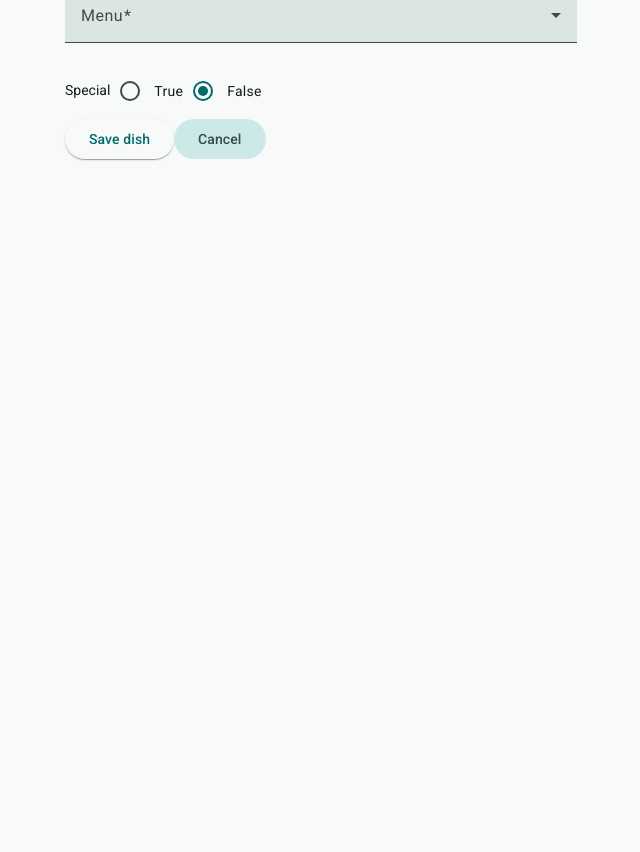
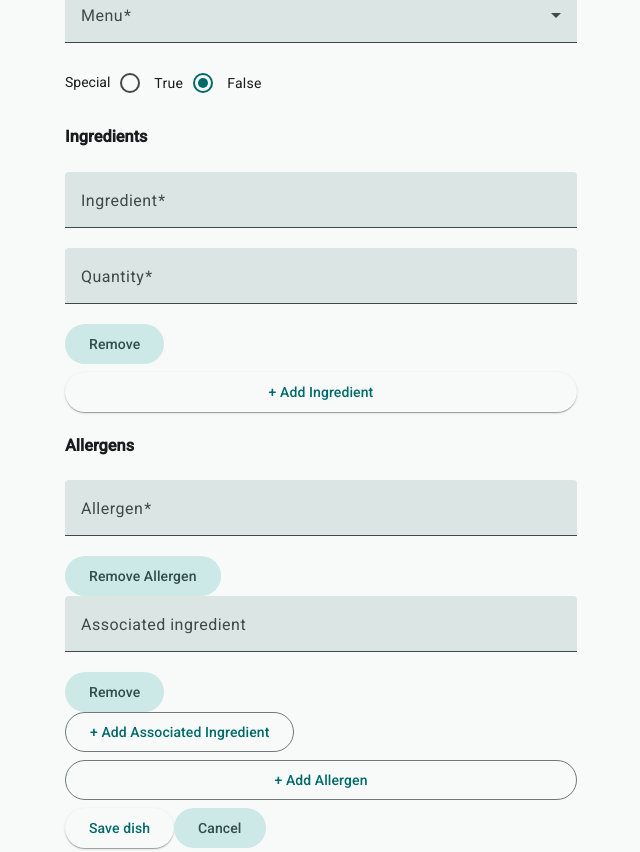
Before and after one commit to s00267367/WebProg2ProjectFrontend, an Angular app: page /dishes/new in a window 1280 px wide. Shown: the part 260-1112 px from the top of the page, without its empty margins (319-959 px from the left). Before the commit the page ends 816 px from the top, so only its background shows below. Built offline with nearby package versions, Linux system fonts and the light colour scheme.

Commit message:
implements form arrays for ingredients and allergens with a nested form array in allergens. changes models to correctly make availability an object and not just send menu and availability on their own

```diff
--- a/src/app/features/dishes/models/dish.model.ts
+++ b/src/app/features/dishes/models/dish.model.ts
@@ -25,8 +25,7 @@ export interface IDish {
 export interface CreateDishDto {
   name: string;
   price: number;
-  menu: string;
-  special: boolean;
+  availability: IAvailability;
   ingredients: IIngredient[];
   allergens: IAllergen[];
 }
@@ -34,8 +33,7 @@ export interface CreateDishDto {
 export interface UpdateDishDto {
   name: string;
   price: number;
-  menu: string;
-  special: boolean;
+  availability: IAvailability;
   ingredients: IIngredient[];
   allergens: IAllergen[];
 }
--- a/src/app/features/dishes/pages/dish-form/dish-form.html
+++ b/src/app/features/dishes/pages/dish-form/dish-form.html
@@ -22,9 +22,9 @@
 
 
   <!-- Price Field -->
-  <mat-form-field >
+  <mat-form-field>
     <mat-label>Price</mat-label>
-    <input matInput formControlName="price" placeholder="e.g. 8.50" />
+    <input matInput type="number" formControlName="price" placeholder="e.g. 8.50" />
     @if (dishForm.controls.price.hasError('required')) {
       <mat-error>Price is required</mat-error>
     } @else if (dishForm.controls.price.hasError('min')) {
@@ -32,14 +32,14 @@
     }
   </mat-form-field>
 
-  <!-- Menu Field -->
+  <div formGroupName="availability">
     <mat-form-field>
       <mat-label>Menu</mat-label>
       <mat-select formControlName="menu">
-        <mat-option value="Breakfast">Breakfast</mat-option>
-        <mat-option value="Lunch">Lunch</mat-option>
-        <mat-option value="Dinner">Dinner</mat-option>
-        <mat-option value="Dessert">Dessert</mat-option>
+          <mat-option value="breakfast">Breakfast</mat-option>
+          <mat-option value="lunch">Lunch</mat-option>
+          <mat-option value="dinner">Dinner</mat-option>
+          <mat-option value="dessert">Dessert</mat-option>
       </mat-select>
     </mat-form-field>
 
@@ -51,9 +51,87 @@
           <mat-radio-button [value]="false">False</mat-radio-button>
       </mat-radio-group>
     </div>
+  </div>
+  <!-- Menu Field -->
 
-  <!--I need to learn form arrays for ingredient and allergens-->
+  <!-- Ingredients -->
+  <h3>Ingredients</h3>
 
+  <div formArrayName="ingredients">
+
+    @for (ingredient of ingredients.controls; track $index; let i = $index) {
+
+      <div [formGroupName]="i" class="ingredient-row">
+
+        <mat-form-field>
+          <mat-label>Ingredient</mat-label>
+          <input matInput formControlName="name" placeholder="e.g. Flour">
+        </mat-form-field>
+
+        <mat-form-field>
+          <mat-label>Quantity</mat-label>
+          <input matInput formControlName="quantity" placeholder="e.g. 200g">
+        </mat-form-field>
+
+        <button matButton="tonal" type="button" (click)="removeIngredient(i)">
+          Remove
+        </button>
+
+      </div>
+    }
+
+  </div>
+
+  <button matButton="elevated" type="button" (click)="addIngredient()">
+    + Add Ingredient
+  </button>
+
+  <!-- Allergens -->
+  <h3>Allergens</h3>
+
+  <div formArrayName="allergens">
+
+    @for (allergen of allergens.controls; track $index; let i = $index) {
+
+      <div [formGroupName]="i" class="allergen-row">
+
+        <mat-form-field >
+          <mat-label>Allergen</mat-label>
+          <input matInput formControlName="name" placeholder="e.g. Gluten">
+        </mat-form-field>
+
+        <button matButton="tonal" type="button" (click)="removeAllergen(i)">
+          Remove Allergen
+        </button>
+
+        <!--ingredients for allergens-->
+        <div formArrayName="ingredients">
+          @for (ingredient of getAllergenIngredients(i).controls; track $index; let j = $index) {
+            <div class="allergen-ingredient">
+              <mat-form-field>
+                <mat-label>Associated ingredient</mat-label>
+                <input matInput [formControlName]="j" placeholder="e.g. Wheat">
+              </mat-form-field>
+
+              <button matButton="tonal" type="button" (click)="removeAllergenIngredient(i, j)">
+                Remove
+              </button>
+            </div>
+          }
+        </div>
+
+        <button matButton="outlined" type="button" (click)="addAllergenIngredient(i)">
+          + Add Associated Ingredient
+        </button>
+      </div>
+    }
+  </div>
+
+  <button matButton="outlined" type="button" (click)="addAllergen()">
+    + Add Allergen
+  </button>
+
+  <!--save for form-->
   @if (saveError(); as message) { <p role="alert">{{ message }}</p> }
   <div class="button-group">
     <button matButton="elevated" type="submit" [disabled]="saving()">
--- a/src/app/features/dishes/pages/dish-form/dish-form.ts
+++ b/src/app/features/dishes/pages/dish-form/dish-form.ts
@@ -1,5 +1,5 @@
 import { Component, inject, input, signal, OnInit } from '@angular/core';
-import { FormBuilder, FormsModule, ReactiveFormsModule, Validators } from '@angular/forms';
+import { FormBuilder, FormsModule, ReactiveFormsModule, FormArray, FormGroup, FormControl, Validators } from '@angular/forms';
 import { CreateDishDto } from '../../models/dish.model';
 import { DishService } from '../../services/dish-service';
 import { notBlank } from '../../../../shared/validators/not-blank.validator';
@@ -12,13 +12,27 @@ import { MatSnackBar } from '@angular/material/snack-bar';
 import { MatProgressBarModule } from '@angular/material/progress-bar';
 import { MatSelect, MatSelectModule, MatOption } from '@angular/material/select';
 import { MatRadioButton, MatRadioModule, MatRadioGroup } from '@angular/material/radio';
+
+// FormGroup representing one ingredient
+type IngredientForm = FormGroup<{
+  name: FormControl<string>;
+  quantity: FormControl<string>;
+}>;
+
+// FormGroup representing one allergen
+type AllergenForm = FormGroup<{
+  name: FormControl<string>;
+  ingredients: FormArray<FormControl<string>>;
+}>;
+
 @Component({
   selector: 'app-dish-form',
   imports: [
     RouterLink, FormsModule, ReactiveFormsModule,
     MatButtonModule, MatFormFieldModule, MatInputModule,
     MatCardModule, MatProgressBarModule, MatSelect, MatSelectModule,
-    MatOption, MatRadioButton, MatRadioGroup, MatSelectModule
+    MatOption, MatRadioButton, MatRadioGroup, MatSelectModule,
+    MatRadioModule
   ],
   templateUrl: './dish-form.html',
   styleUrl: './dish-form.scss',
@@ -36,15 +50,19 @@ export class DishForm {
   dishForm = this.formBuilder.nonNullable.group({
     name: ['', [Validators.required, notBlank, Validators.minLength(2), Validators.maxLength(30)]],
     price: this.formBuilder.nonNullable.control<number>(0, [Validators.required, Validators.min(1)]),
-    menu:  ['', [Validators.required, notBlank]],
-    special: [false],
+    availability: this.formBuilder.nonNullable.group({
+      menu:  ['', [Validators.required, notBlank]],
+      special: [false]
+    }),
+    ingredients: this.formBuilder.array<IngredientForm>([this.createIngredient()]),
+    allergens: this.formBuilder.array<AllergenForm>([this.createAllergen()])
   });
 
 
   onSubmit(): void {
     this.dishForm.disable();
-    const { name, price, menu, special } = this.dishForm.getRawValue();
-    const newDish: CreateDishDto = { name, price, menu, special };
+    const { name, price, availability, ingredients, allergens } = this.dishForm.getRawValue();
+    const newDish: CreateDishDto = { name, price, availability, ingredients, allergens };
 
     this.saving.set(true);
     this.saveError.set(null);
@@ -55,6 +73,7 @@ export class DishForm {
       ? this.dishService.updateDish(id, newDish)
       : this.dishService.addDish(newDish);
 
+    console.log(newDish);
     request.subscribe({
       next: (response) => {
         this.snackBar.open(`${newDish.name} saved`, 'Close', { duration: 10000 });
@@ -75,9 +94,65 @@ export class DishForm {
 
     this.dishService.getDishById(id).subscribe({
       next: (dish) =>
-        this.dishForm.patchValue({ name: dish.name, price: dish.price, menu: dish.availability.menu, special: dish.availability.special }),
+        this.dishForm.patchValue({ name: dish.name, price: dish.price, availability: dish.availability, ingredients: dish.ingredients ,allergens: dish.allergens }),
       error: (err: Error) => this.saveError.set(err.message),
     });
   }
 
+  //ingredients methods for form array
+  createIngredient(): IngredientForm {
+    return this.formBuilder.nonNullable.group({
+      name: ['', Validators.required],
+      quantity: ['', Validators.required]
+    });
+  }
+
+  get ingredients(): FormArray<IngredientForm> {
+    return this.dishForm.controls.ingredients;
+  }
+
+  addIngredient(): void {
+    this.ingredients.push(this.createIngredient());
+  }
+
+  removeIngredient(index: number): void {
+    this.ingredients.removeAt(index);
+  }
+
+  //allergend method for form array
+  createAllergen(): AllergenForm {
+    return this.formBuilder.nonNullable.group({
+      name: ['', Validators.required],
+      ingredients: this.formBuilder.array([
+        this.formBuilder.nonNullable.control('')
+      ])
+    });
+  }
+
+  get allergens(): FormArray<AllergenForm> {
+    return this.dishForm.controls.allergens;
+  }
+
+  addAllergen(): void {
+    this.allergens.push(this.createAllergen());
+  }
+
+  removeAllergen(index: number): void {
+    this.allergens.removeAt(index);
+  }
+
+  //for ingredients in allergen object
+  getAllergenIngredients(index: number): FormArray<FormControl<string>> {
+    return this.allergens.at(index).controls.ingredients;
+  }
+
+  addAllergenIngredient(index: number): void {
+    this.getAllergenIngredients(index).push(
+      this.formBuilder.nonNullable.control('')
+    );
+  }
+
+  removeAllergenIngredient(allergenIndex: number, ingredientIndex: number): void {
+    this.getAllergenIngredients(allergenIndex).removeAt(ingredientIndex);
+  }
 }
```
Lines whose indentation alone changed are shown as unchanged.
